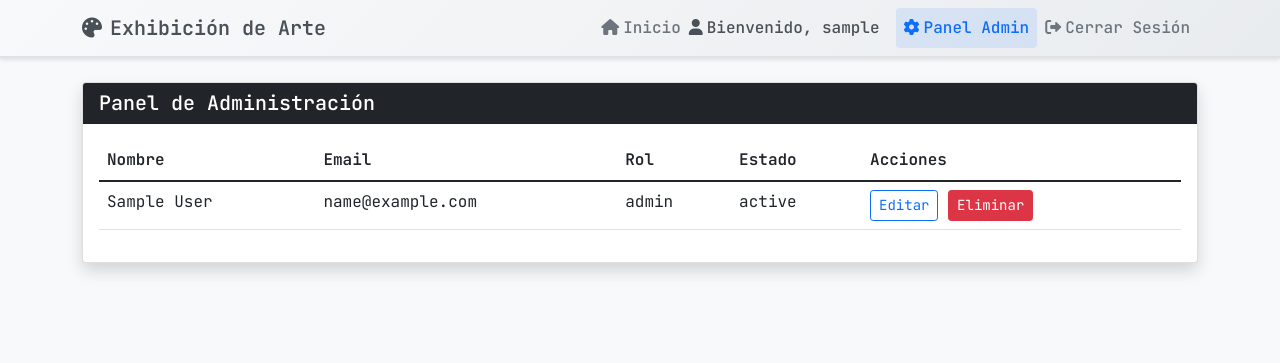
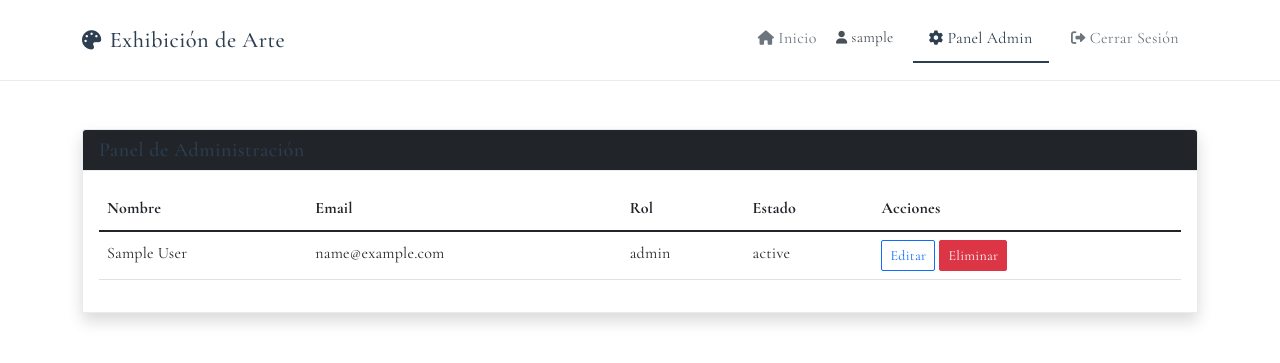
Before and after one commit to lacontraintuitiva/colapsAndo, a Flask app: page /admin in a window 1280 px wide. Shown: the top 363 px of the page. Run offline with Flask 3, Linux system fonts and the light colour scheme; the visitor is signed in with stand-in values (Sample User, id 1); data comes from the database, SQL or seed files in the repository; some libraries are stand-ins or nearby versions.

Commit message:
Ajusta fuente a Cormorant Garamond

```diff
--- a/templates/base.html
+++ b/templates/base.html
@@ -7,98 +7,158 @@
     <link href="https://cdn.jsdelivr.net/npm/bootstrap@5.1.3/dist/css/bootstrap.min.css" rel="stylesheet">
     <link rel="stylesheet" href="https://cdnjs.cloudflare.com/ajax/libs/font-awesome/6.0.0/css/all.min.css">
 
-    <!-- Fuentes monoespaciadas -->
+    <!-- Fuente Cormorant Garamond -->
     <link rel="preconnect" href="https://fonts.googleapis.com">
     <link rel="preconnect" href="https://fonts.gstatic.com" crossorigin>
-    <link href="https://fonts.googleapis.com/css2?family=JetBrains+Mono:wght@400;500;600&display=swap" rel="stylesheet">
+    <link href="https://fonts.googleapis.com/css2?family=Cormorant+Garamond:ital,wght@0,300;0,400;0,500;0,600;0,700;1,400&display=swap" rel="stylesheet">
 
     <style>
-        /* Aplicar fuente monoespaciada a toda la página */
+        /* Aplicar Cormorant Garamond a toda la página */
         * {
-            font-family: 'JetBrains Mono', 'Courier New', monospace;
+            font-family: 'Cormorant Garamond', serif;
         }
 
-        /* Estilo personalizado para el navbar */
-        .custom-navbar {
-            background: linear-gradient(135deg, #f8f9fa 0%, #e9ecef 100%);
-            border-bottom: 2px solid #dee2e6;
-            box-shadow: 0 2px 4px rgba(0,0,0,0.1);
+        /* Fondo completamente blanco */
+        body {
+            background-color: #ffffff !important;
         }
 
-        .custom-navbar .navbar-brand {
-            color: #495057 !important;
-            font-weight: 600;
+        /* Estilo minimalista para el navbar */
+        .clean-navbar {
+            background-color: #ffffff;
+            border-bottom: 1px solid #e9ecef;
+            box-shadow: none;
+            padding: 1rem 0;
         }
 
-        .custom-navbar .nav-link {
-            color: #6c757d !important;
+        .clean-navbar .navbar-brand {
+            color: #2c3e50 !important;
             font-weight: 500;
+            font-size: 1.4rem;
+            letter-spacing: 0.5px;
         }
 
-        .custom-navbar .nav-link:hover {
-            color: #495057 !important;
-            background-color: rgba(0,0,0,0.05);
-            border-radius: 4px;
+        .clean-navbar .nav-link {
+            color: #6c757d !important;
+            font-weight: 400;
+            font-size: 1rem;
+            letter-spacing: 0.3px;
+            padding: 0.5rem 1rem !important;
+            margin: 0 0.2rem;
+            transition: all 0.2s ease;
         }
 
-        .custom-navbar .nav-link.active {
-            color: #0d6efd !important;
-            background-color: rgba(13,110,253,0.1);
-            border-radius: 4px;
+        .clean-navbar .nav-link:hover {
+            color: #2c3e50 !important;
+            background-color: transparent;
         }
 
-        .custom-navbar .navbar-text {
+        .clean-navbar .nav-link.active {
+            color: #2c3e50 !important;
+            background-color: transparent;
+            border-bottom: 2px solid #2c3e50;
+        }
+
+        .clean-navbar .navbar-text {
             color: #495057 !important;
+            font-weight: 400;
+            font-size: 0.95rem;
+            letter-spacing: 0.2px;
+        }
+
+        /* Espaciado sutil en todo el contenido */
+        .container {
+            font-size: 1rem;
+            line-height: 1.7;
+            letter-spacing: 0.2px;
+        }
+
+        h1, h2, h3, h4, h5, h6 {
             font-weight: 500;
+            letter-spacing: 0.5px;
+            color: #2c3e50;
+        }
+
+        /* Botones limpios */
+        .btn {
+            letter-spacing: 0.3px;
+            font-weight: 400;
+            border-radius: 2px;
+        }
+
+        /* Formularios limpios */
+        .form-control {
+            border: 1px solid #e9ecef;
+            border-radius: 2px;
+            font-size: 0.95rem;
+            letter-spacing: 0.2px;
+        }
+
+        .form-control:focus {
+            border-color: #2c3e50;
+            box-shadow: 0 0 0 0.1rem rgba(44, 62, 80, 0.1);
+        }
+
+        /* Cards minimalistas */
+        .card {
+            border: 1px solid #e9ecef;
+            border-radius: 2px;
+            box-shadow: none;
+        }
+
+        .card-header {
+            background-color: #ffffff;
+            border-bottom: 1px solid #e9ecef;
+            letter-spacing: 0.3px;
         }
     </style>
 </head>
-<body class="bg-light">
-    <!-- Navbar con estilo personalizado -->
-    <nav class="navbar navbar-expand-lg custom-navbar">
+<body>
+    <!-- Navbar limpio y minimalista -->
+    <nav class="navbar navbar-expand-lg clean-navbar">
         <div class="container">
             <a class="navbar-brand" href="{{ url_for('auth.index') }}">
-                <i class="fas fa-palette me-2"></i>Exhibición de Arte
+                <i class="fas fa-palette me-2" style="font-size: 1.2rem;"></i>Exhibición de Arte
             </a>
 
             <div class="navbar-nav ms-auto">
                 <!-- Botón Inicio (siempre visible) -->
                 <a class="nav-link {{ 'active' if request.endpoint == 'auth.index' else '' }}"
                    href="{{ url_for('auth.index') }}">
-                    <i class="fas fa-home me-1"></i>Inicio
+                    <i class="fas fa-home me-1" style="font-size: 0.9rem;"></i>Inicio
                 </a>
 
                 {% if session.user_id %}
                     <!-- Usuario logueado -->
                     <span class="navbar-text me-3">
-                        <i class="fas fa-user me-1"></i>Bienvenido, {{ session.get('user_name', 'Usuario') }}
+                        <i class="fas fa-user me-1" style="font-size: 0.8rem;"></i>{{ session.get('user_name', 'Usuario') }}
                     </span>
 
                     <a class="nav-link {{ 'active' if request.endpoint == 'admin.admin_panel' else '' }}"
                        href="{{ url_for('admin.admin_panel') }}">
-                        <i class="fas fa-cog me-1"></i>Panel Admin
+                        <i class="fas fa-cog me-1" style="font-size: 0.9rem;"></i>Panel Admin
                     </a>
 
                     <a class="nav-link" href="{{ url_for('auth.logout') }}">
-                        <i class="fas fa-sign-out-alt me-1"></i>Cerrar Sesión
+                        <i class="fas fa-sign-out-alt me-1" style="font-size: 0.9rem;"></i>Cerrar Sesión
                     </a>
                 {% else %}
                     <!-- Usuario no logueado -->
                     <a class="nav-link {{ 'active' if request.endpoint == 'auth.login' else '' }}"
                        href="{{ url_for('auth.login') }}">
-                        <i class="fas fa-sign-in-alt me-1"></i>Ingresar
+                        <i class="fas fa-sign-in-alt me-1" style="font-size: 0.9rem;"></i>Ingresar
                     </a>
 
                     <a class="nav-link {{ 'active' if request.endpoint == 'register.register' else '' }}"
                        href="{{ url_for('register.register') }}">
-                        <i class="fas fa-user-plus me-1"></i>Registrarse
+                        <i class="fas fa-user-plus me-1" style="font-size: 0.9rem;"></i>Registrarse
                     </a>
                 {% endif %}
             </div>
         </div>
     </nav>
 
-    <div class="container mt-4">
+    <div class="container mt-5">
         {% block content %}{% endblock %}
     </div>
 
```
